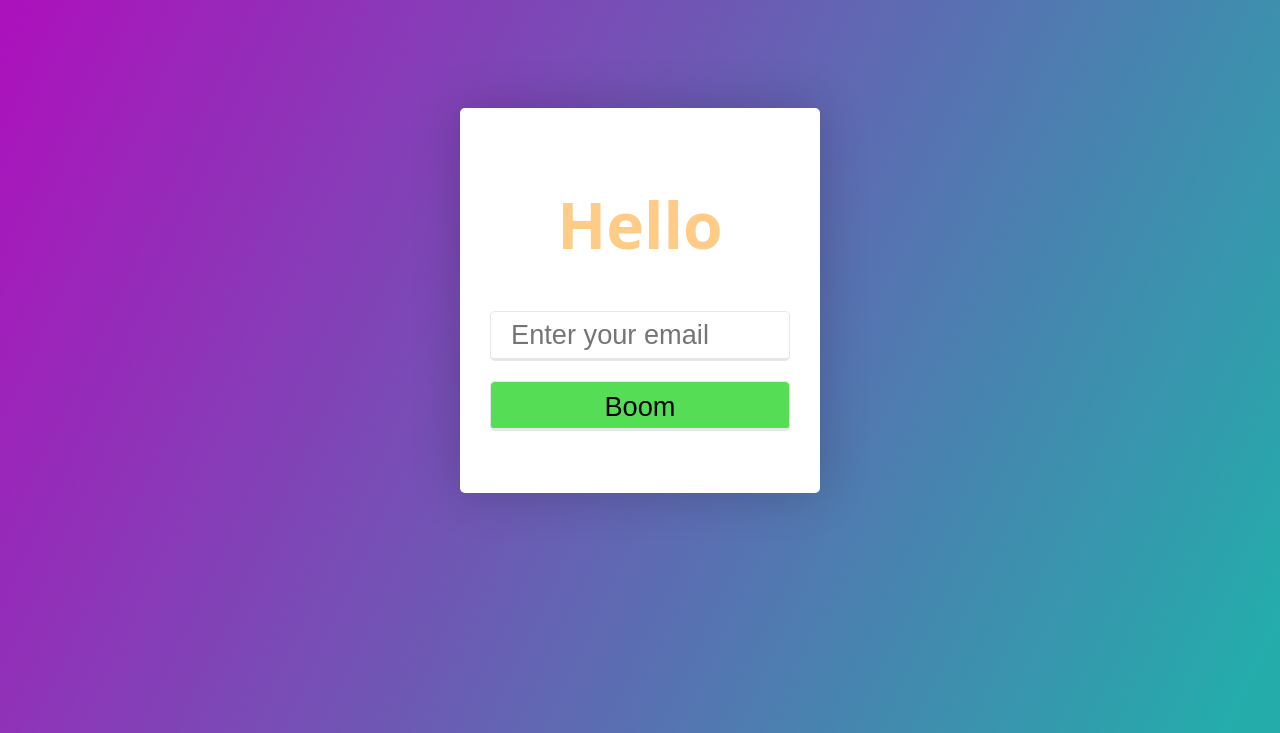
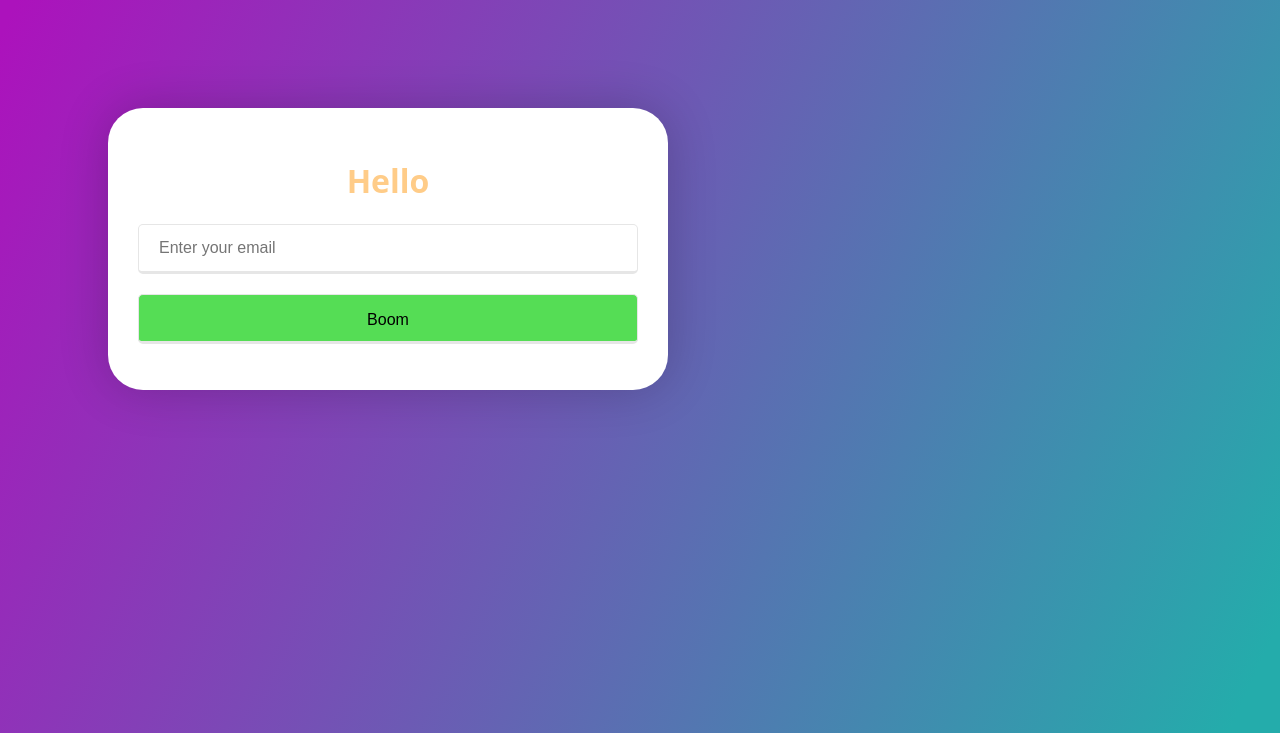
Before and after one commit to fenykep/zoliprojekt, a PHP site: page / in a window 1280 px wide. Shown: the top 733 px of the page. Run offline with PHP 8.4, Linux system fonts and the light colour scheme.

Commit message:
valami nem stimmel

```diff
--- a/style.css
+++ b/style.css
@@ -1,5 +1,5 @@
 html {
-	background-image: -webkit-linear-gradient(75deg, #ac12bc 30%, #24acab 90%);
+	background-image: -webkit-linear-gradient(175deg, #ac12bc 30%, #24acab 90%);
 	background-image: linear-gradient(115deg, #ac12bc 1%, #24acab 95%);
 	/*position: relative;*/
 	z-index: 3;
@@ -12,14 +12,14 @@ html {
 .card{
 	position: relative;
 	display: block;
-	width: 100%;
-	max-width: 300px;
-	margin: 0 auto;
+	width: 500px;/*100%*/
+	max-width: 600px;
+	margin: 0;/*auto*/
 	padding: 30px;
 	background: white;
 	box-shadow: 0 0 50px rgba(0,0,0,0.2);
-	border-radius: 5px;
-	font-size: 2rem;
+	border-radius: 35px;
+	/*font-size: 1rem;*/
 }
 
 
@@ -40,7 +40,7 @@ html {
 	transition: all 0.3s ease;
 	-webkit-transition: all 0.3s ease;
 	outline: none;
-	font-size: 1.7rem;
+	font-size: 1rem;
 }
 
 .card form input:not(:last-child) {
```
